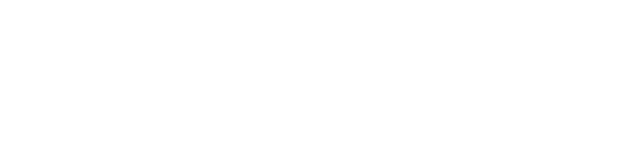
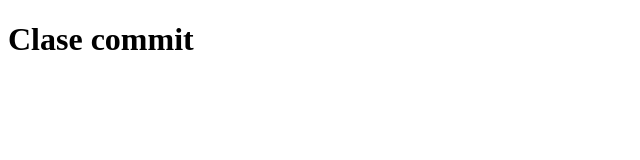
Before and after one commit to Pamela09-10/Practica-, a plain HTML site: page index.html in a window 1280 px wide. Shown: the whole page, without its empty margins (0-640 px from the left). Drawn offline with Linux system fonts and the light colour scheme.

Commit message:
Actualizar indexhtml

```diff
--- a/index.html
+++ b/index.html
@@ -6,6 +6,6 @@
     <title>Practica Alura</title>
 </head>
 <body>
-
+  <h1> Clase commit</h1>
 </body>
 </html>
```
